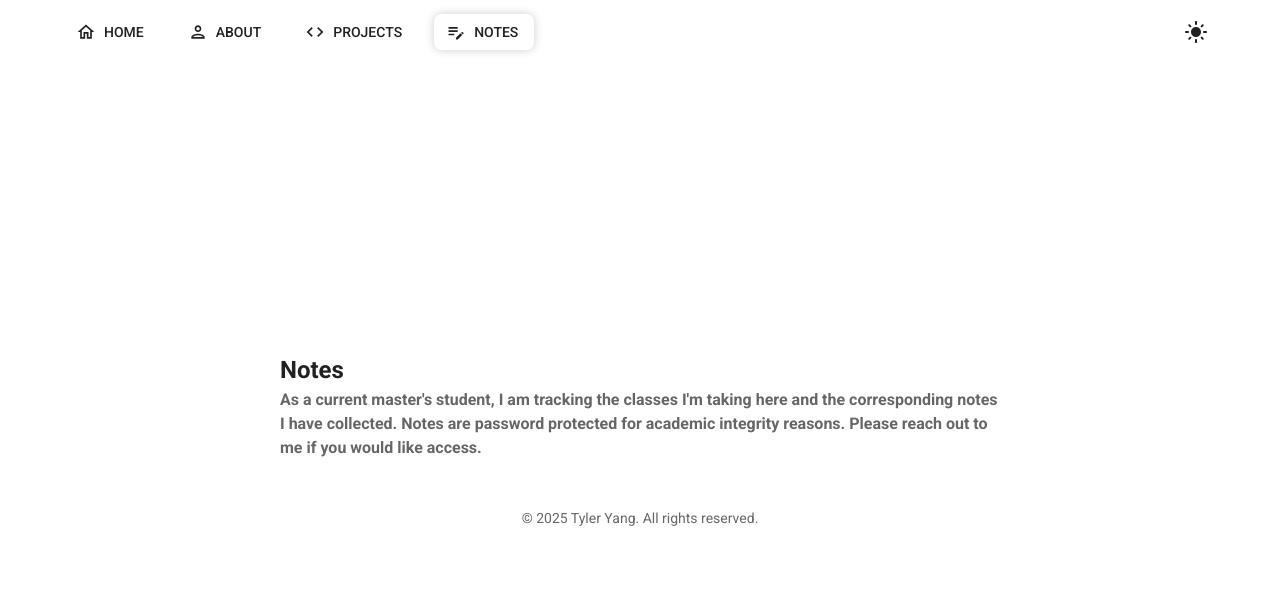
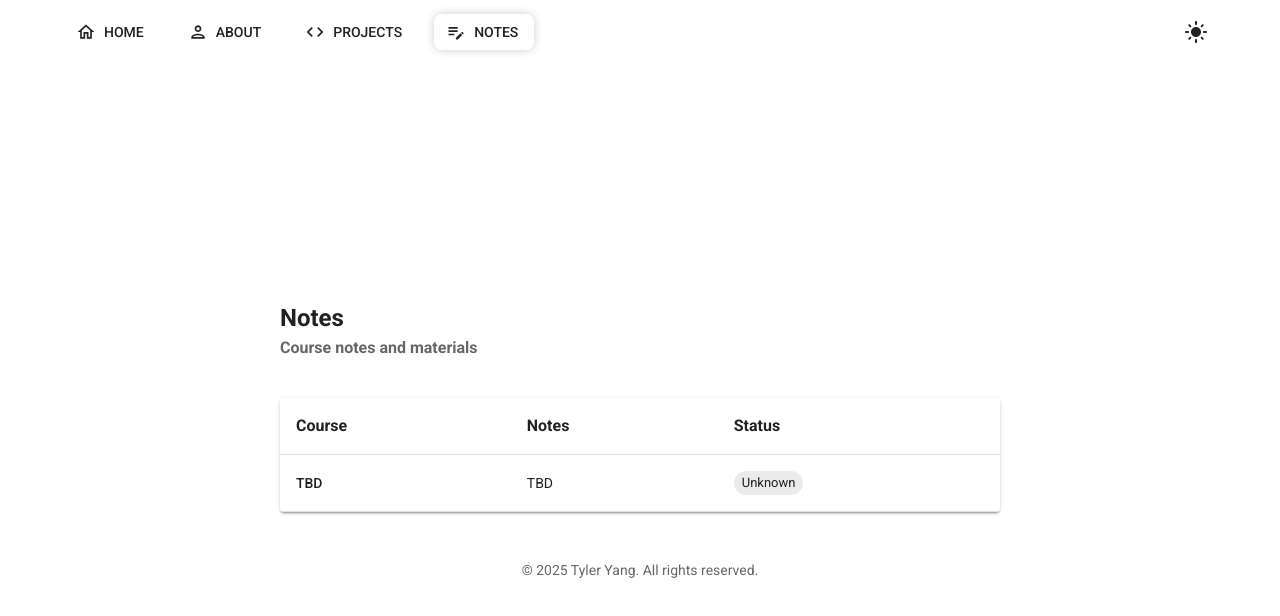
Before and after one commit to tylerhyang/websitev1, a React (Vite) app: page /notes in a window 1280 px wide. Shown: the top 616 px of the page. Built offline with nearby package versions, Linux system fonts and the light colour scheme.

Commit message:
[feat] start scaffolding for notes

```diff
--- a/src/pages/Notes.tsx
+++ b/src/pages/Notes.tsx
@@ -1,8 +1,33 @@
-import { Box, Typography, Stack } from '@mui/material';
+import { Box, Typography, Stack, Paper, Table, TableBody, TableCell, TableContainer, TableHead, TableRow, Chip } from '@mui/material';
 import { floatUp } from '../components/ui/Animations';
 import type { FC } from 'react';
 
+type NoteItem = {
+  course: string;
+  notes: string;
+  status: 'completed' | 'in-progress';
+};
+
 const Notes: FC = () => {
+  const notesData: NoteItem[] = [
+    {
+      course: 'TBD',
+      notes: 'TBD',
+      status: 'unknown'
+    }
+  ];
+
+  const getStatusChip = (status: string) => {
+    switch (status) {
+      case 'completed':
+        return <Chip label="Completed" color="success" size="small" />;
+      case 'in-progress':
+        return <Chip label="In Progress" color="info" size="small" />;
+      default:
+        return <Chip label="Unknown" color="default" size="small" />;
+    }
+  };
+
   return (
     <Box sx={{
       px: 3,
@@ -18,13 +43,58 @@ const Notes: FC = () => {
           <Typography sx={{ fontWeight: 700, fontSize: '1.5rem' }}>
             Notes
           </Typography>
-          <Typography sx={{ fontWeight: 700 }} color="text.secondary">
-            As a current master's student, I am tracking the classes I'm taking here and the corresponding notes I have collected.
-            Notes are password protected for academic integrity reasons.
-            Please reach out to me if you would like access.
+          <Typography sx={{ fontWeight: 700 }} color="text.secondary" gutterBottom>
+            Course notes and materials
           </Typography>
         </Box>
-        </Stack>
+
+        {/* Notes Table */}
+        <Box sx={{
+          animation: `${floatUp} 0.6s ease-out 0.4s forwards`,
+          opacity: 0
+        }}>
+          <TableContainer component={Paper} elevation={2}>
+            <Table>
+              <TableHead>
+                <TableRow>
+                  <TableCell sx={{ fontWeight: 600, fontSize: '1rem' }}>
+                    Course
+                  </TableCell>
+                  <TableCell sx={{ fontWeight: 600, fontSize: '1rem' }}>
+                    Notes
+                  </TableCell>
+                  <TableCell sx={{ fontWeight: 600, fontSize: '1rem' }}>
+                    Status
+                  </TableCell>
+                </TableRow>
+              </TableHead>
+              <TableBody>
+                {notesData.map((item, index) => (
+                  <TableRow
+                    key={index}
+                    sx={{
+                      '&:hover': {
+                        backgroundColor: 'action.hover',
+                        transition: 'background-color 0.2s ease-in-out'
+                      }
+                    }}
+                  >
+                    <TableCell sx={{ fontWeight: 500 }}>
+                      {item.course}
+                    </TableCell>
+                    <TableCell>
+                      {item.notes}
+                    </TableCell>
+                    <TableCell>
+                      {getStatusChip(item.status)}
+                    </TableCell>
+                  </TableRow>
+                ))}
+              </TableBody>
+            </Table>
+          </TableContainer>
+        </Box>
+      </Stack>
     </Box>
   );
 };
```
